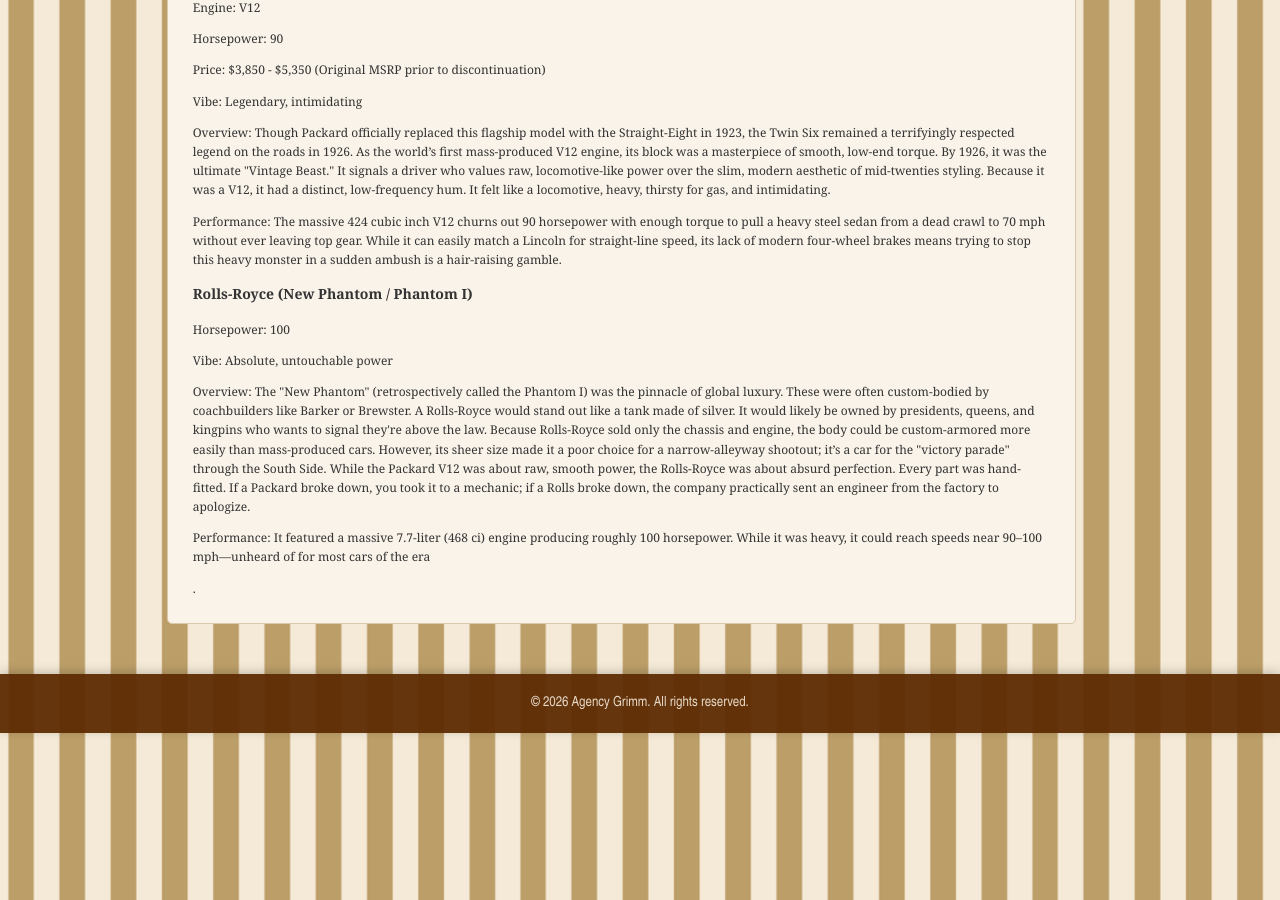
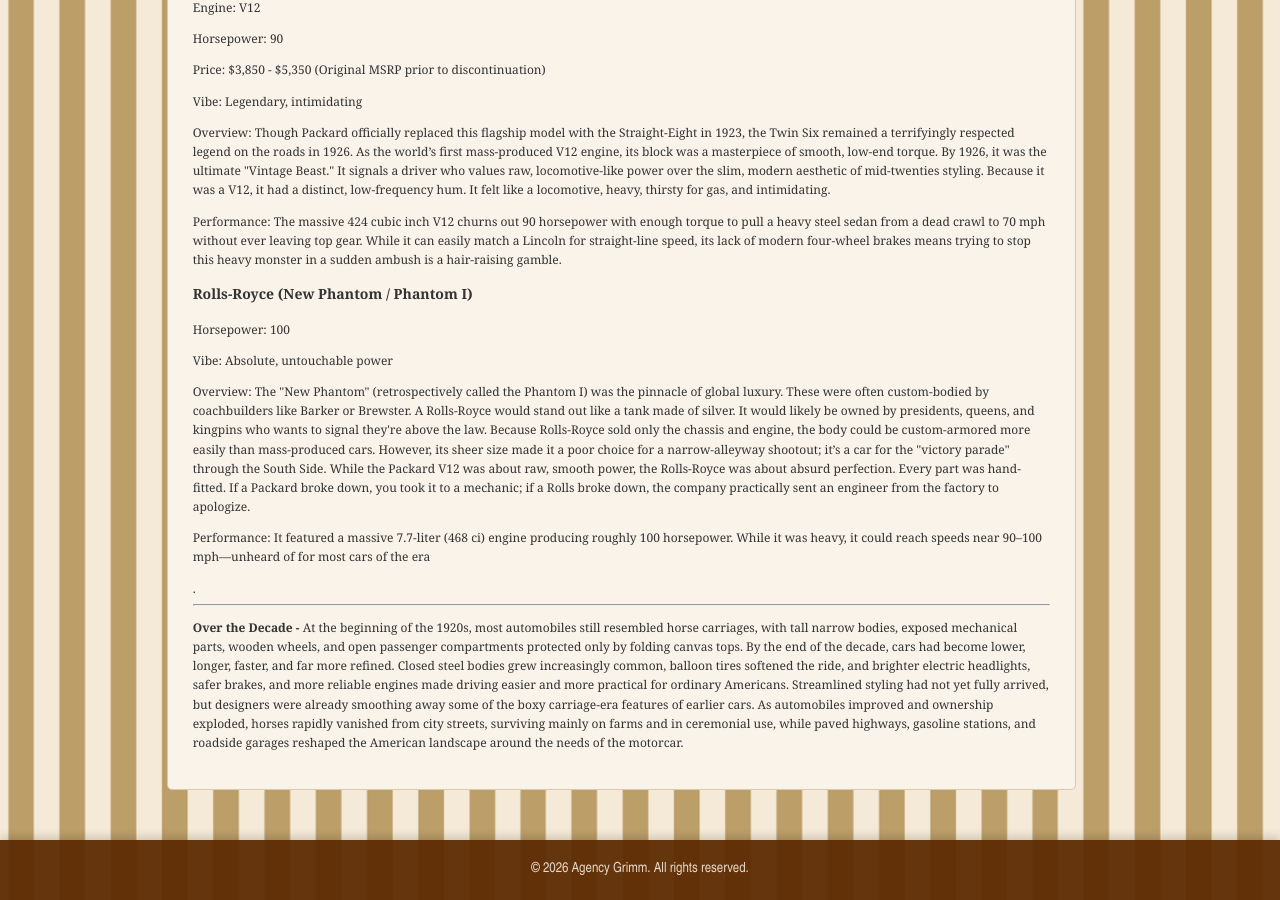
Before and after one commit to johnhopes-collab/grimmsdetectiveagency, a Jekyll site: the page built from archives/cars.html, in a window 1280 px wide and 900 px high, scrolled down 4154 px. Built offline with Jekyll 4.4.1, drawn with Linux system fonts in a browser that asks for light colours.

Commit message:
Update cars.html

```diff
--- a/archives/cars.html
+++ b/archives/cars.html
@@ -102,3 +102,6 @@ title: '<a href="/archives.html">Archives</a> / Cars'
 <p>Vibe: Absolute, untouchable power</p>
 <p>Overview: The "New Phantom" (retrospectively called the Phantom I) was the pinnacle of global luxury. These were often custom-bodied by coachbuilders like Barker or Brewster. A Rolls-Royce would stand out like a tank made of silver. It would likely be owned by presidents, queens, and kingpins who wants to signal they're above the law. Because Rolls-Royce sold only the chassis and engine, the body could be custom-armored more easily than mass-produced cars. However, its sheer size made it a poor choice for a narrow-alleyway shootout; it’s a car for the "victory parade" through the South Side. While the Packard V12 was about raw, smooth power, the Rolls-Royce was about absurd perfection. Every part was hand-fitted. If a Packard broke down, you took it to a mechanic; if a Rolls broke down, the company practically sent an engineer from the factory to apologize.</p>
 <p>Performance: It featured a massive 7.7-liter (468 ci) engine producing roughly 100 horsepower. While it was heavy, it could reach speeds near 90–100 mph—unheard of for most cars of the era</p>.
+
+<hr>
+<p><strong>Over the Decade - </strong>At the beginning of the 1920s, most automobiles still resembled horse carriages, with tall narrow bodies, exposed mechanical parts, wooden wheels, and open passenger compartments protected only by folding canvas tops. By the end of the decade, cars had become lower, longer, faster, and far more refined. Closed steel bodies grew increasingly common, balloon tires softened the ride, and brighter electric headlights, safer brakes, and more reliable engines made driving easier and more practical for ordinary Americans. Streamlined styling had not yet fully arrived, but designers were already smoothing away some of the boxy carriage-era features of earlier cars. As automobiles improved and ownership exploded, horses rapidly vanished from city streets, surviving mainly on farms and in ceremonial use, while paved highways, gasoline stations, and roadside garages reshaped the American landscape around the needs of the motorcar.</p>
```
